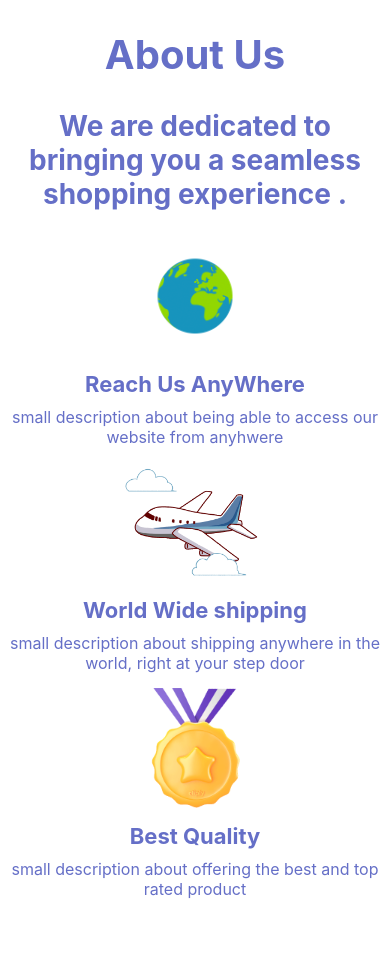
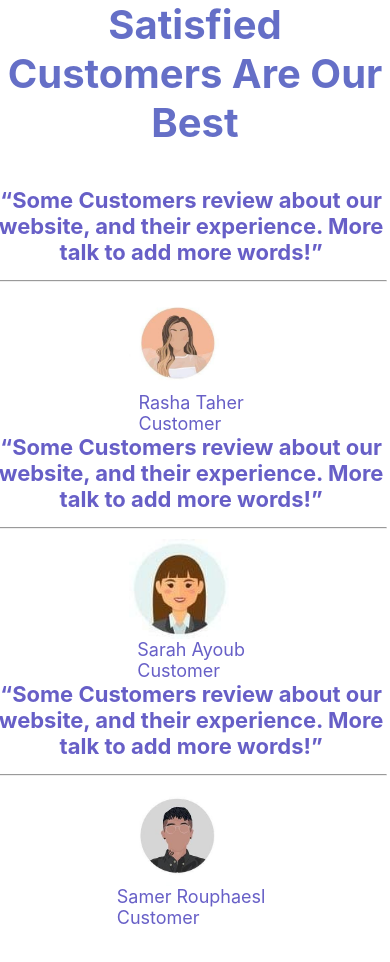
Before and after one commit to HassanFakih9/Ecommerce-frontend-gr5, a React (Create React App) app: page / in a window 390 px wide. Shown: the top 962 px of the page. Before the commit the page ends 909 px from the top, so only its background shows below. Built offline with nearby package versions, Linux system fonts and the light colour scheme.

Commit message:
CustomerReview  responsive

```diff
--- a/src/App.js
+++ b/src/App.js
@@ -13,19 +13,18 @@ import ProductComponent2 from "./Components/ProductComponent2";
 function App() {
   return (
     <div className="App">
-     {/* <Header/>
+      {/* <Header/>
+          <Banner/>
+          <CustomerReview/>
+     <Footer/>
      <AboutUs/>
-     <Banner/>
-
-     <CustomerReview/>
-     <Footer/>
      <LatestProducts/>
   <Login/>
      <Signup/>
      <Contact/>
      <ProductComponent2/>*/
-     <AboutUs/>
-    }
+<CustomerReview/>
+      }
     </div>
   );
 }
--- a/src/Style/CustomerReview.css
+++ b/src/Style/CustomerReview.css
@@ -22,11 +22,13 @@
   align-items: center;
   margin-right: 2%;
 }
+
 .review-text {
   color: #675fc7;
   font-size: 22px;
   font-weight: bold;
 }
+
 .customer-info {
   display: flex;
   justify-content: center;
@@ -34,14 +36,37 @@
   color: #675fc7;
   font-size: 18px;
 }
+
 .horizontal-line {
   border-top: 5px solid 675FC7;
   width: 100%;
   margin-top: 15px;
   margin-bottom: 10px;
 }
+
 .customer-image {
   width: 100px;
   height: 100px;
   margin-right: 25px;
 }
+
+@media screen and (min-width: 360px) and (max-width: 1024px) {
+  .inside-review-container {
+    flex-direction: column;
+    width: 100%;
+  }
+
+  .review {
+    width: 100%;
+  }
+
+  .customer-info {
+    flex-direction: column
+  }
+
+  .review-text {
+    text-align: center;
+  }
+
+
+}
```
Also changed, not shown: src/Style/Banner.css (line endings or trailing spaces).
